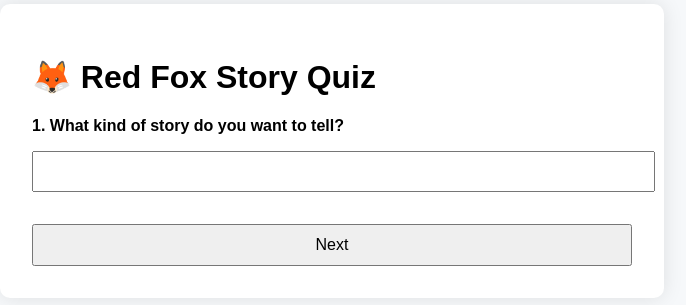
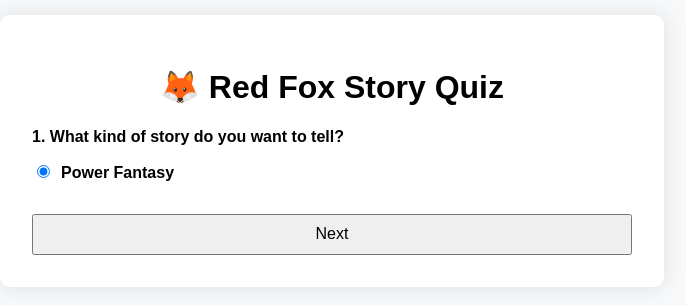
Before and after one commit to Gumbomber13/zachsgay-quiz, a plain HTML site: page index.html in a window 1280 px wide. Shown: the part 249-554 px from the top of the page, without its empty margins (308-994 px from the left). Drawn offline with Linux system fonts and the light colour scheme.

Commit message:
Update index.html

```diff
--- a/index.html
+++ b/index.html
@@ -34,10 +34,16 @@
       font-size: 1em;
       width: 100%;
     }
+    input[type="radio"] {
+      margin-right: 0.5em;
+    }
     button {
       padding: 0.6em;
       font-size: 1em;
       margin-top: 1em;
+    }
+    h1 {
+      text-align: center;
     }
     label {
       font-weight: bold;
@@ -50,7 +56,7 @@
     <form id="quizForm">
       <div class="question active">
         <label>1. What kind of story do you want to tell?</label>
-        <input type="text" name="story_type" required>
+        <label><input type="radio" name="story_type" value="Power Fantasy" checked required> Power Fantasy</label>
         <button type="button" onclick="next()">Next</button>
       </div>
       <div class="question">
```
